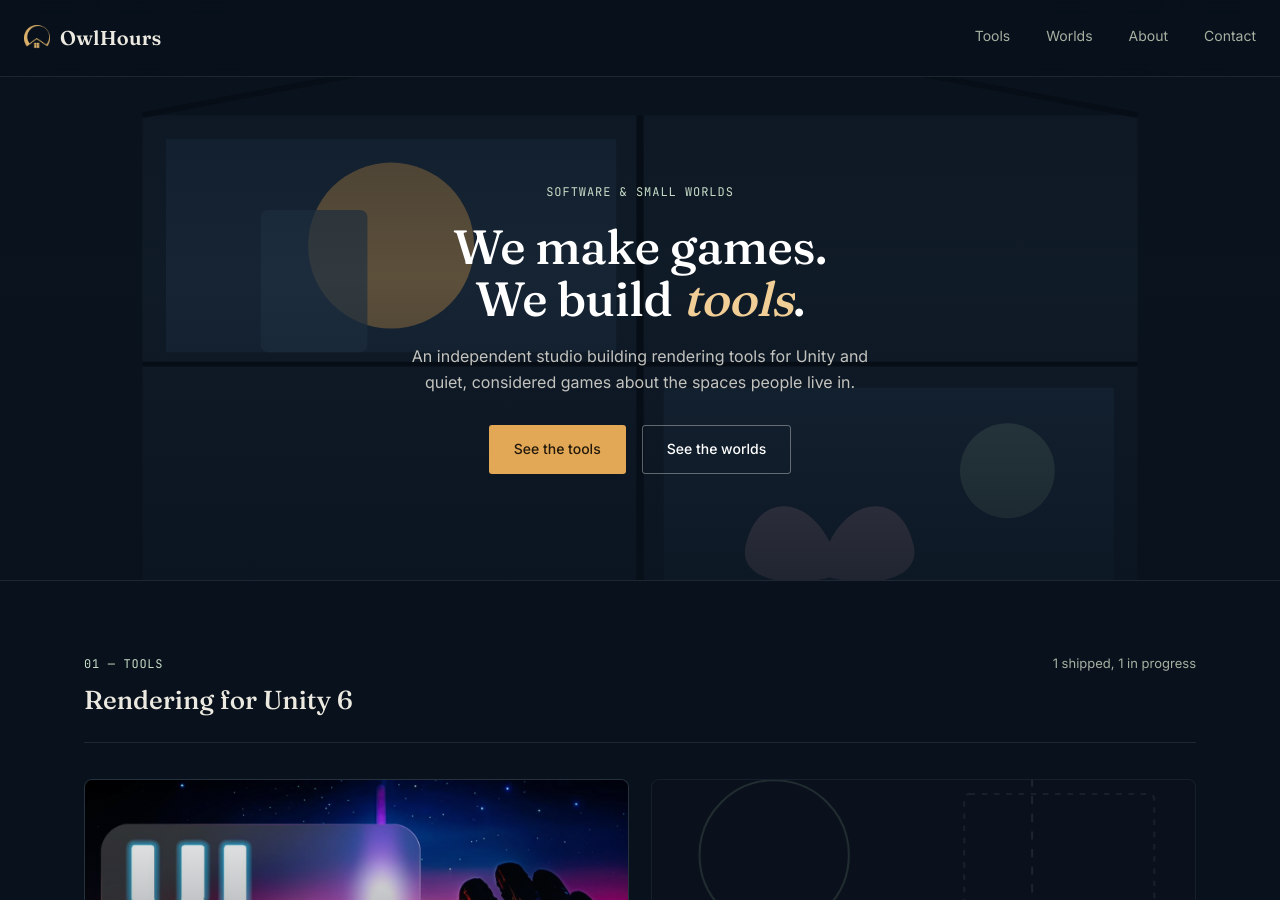
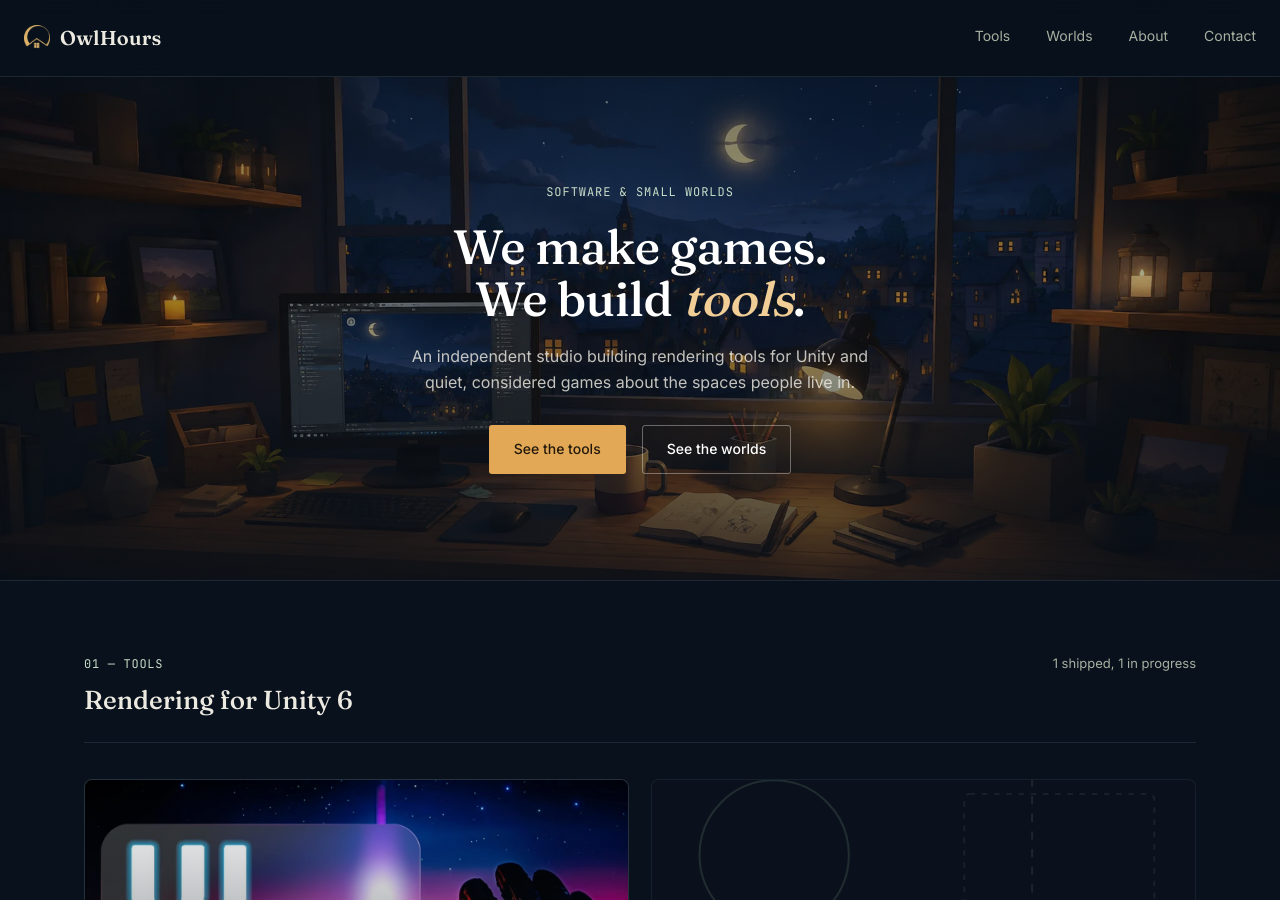
Before and after one commit to owlhoursspace/owlhourspace.github.io, a Jekyll site: the page index.html, which Jekyll copies as it is, in a window 1280 px wide and 900 px high. Built offline with Jekyll 4.4.1, drawn with Linux system fonts in a browser that asks for light colours.

Commit message:
Add files via upload

```diff
--- a/index.html
+++ b/index.html
@@ -93,6 +93,7 @@
   }
   .hero-media{position:absolute; inset:0; width:100%; height:100%;}
   .hero-media svg{width:100%; height:100%; display:block;}
+  .hero-media img{width:100%; height:100%; display:block; object-fit:cover; object-position:center;}
   .hero-scrim{
     position:absolute; inset:0;
     background:linear-gradient(180deg, rgba(8,17,28,0.55) 0%, rgba(8,17,28,0.35) 40%, rgba(8,17,28,0.75) 100%);
@@ -229,24 +230,7 @@
 
 <section class="hero-full">
   <div class="hero-media">
-    <svg viewBox="0 0 1080 600" preserveAspectRatio="xMidYMid slice" xmlns="http://www.w3.org/2000/svg">
-      <rect x="0" y="0" width="1080" height="600" fill="#0A141F"/>
-      <!-- glasshouse frame, night -->
-      <rect x="120" y="120" width="840" height="420" fill="#14202E"/>
-      <line x1="540" y1="120" x2="540" y2="540" stroke="#050A10" stroke-width="6"/>
-      <line x1="120" y1="330" x2="960" y2="330" stroke="#050A10" stroke-width="4"/>
-      <!-- left pane glow -->
-      <rect x="140" y="140" width="380" height="180" fill="#1D2E40"/>
-      <circle cx="330" cy="230" r="70" fill="#E3A855" opacity="0.55"/>
-      <rect x="220" y="200" width="90" height="120" rx="6" fill="#2C4054" opacity="0.7"/>
-      <!-- right pane glow -->
-      <rect x="560" y="350" width="380" height="170" fill="#1D2E40"/>
-      <path d="M700 480 C 680 440, 640 440, 630 480 C 620 510, 660 520, 700 510 C 740 520, 780 510, 770 480 C 760 440, 720 440, 700 480 Z" fill="#B993A0" opacity="0.5"/>
-      <circle cx="850" cy="420" r="40" fill="#8FAE93" opacity="0.35"/>
-      <!-- ambient roof beams -->
-      <line x1="120" y1="120" x2="540" y2="40" stroke="#050A10" stroke-width="5"/>
-      <line x1="960" y1="120" x2="540" y2="40" stroke="#050A10" stroke-width="5"/>
-    </svg>
+    <img src="/assets/img/hero-night-studio.webp" alt="A cozy desk at night, with a monitor showing a rendering tool, a warm lamp, and a moonlit town visible through the window." loading="eager" fetchpriority="high">
   </div>
   <div class="hero-scrim"></div>
   <div class="hero-content">
```
